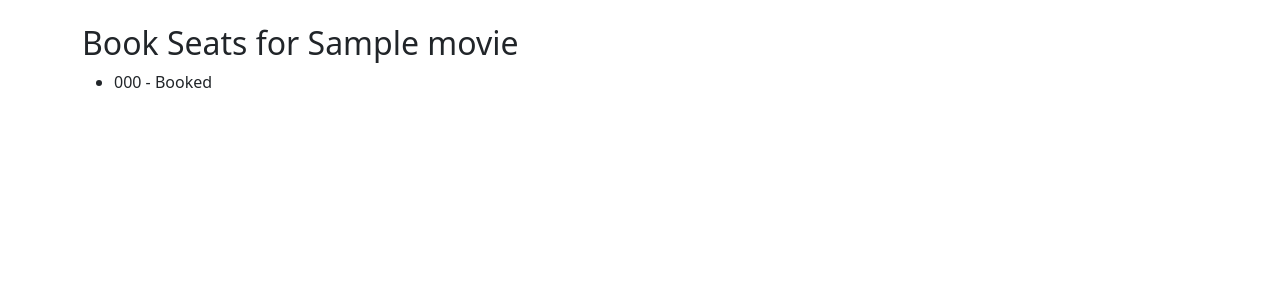
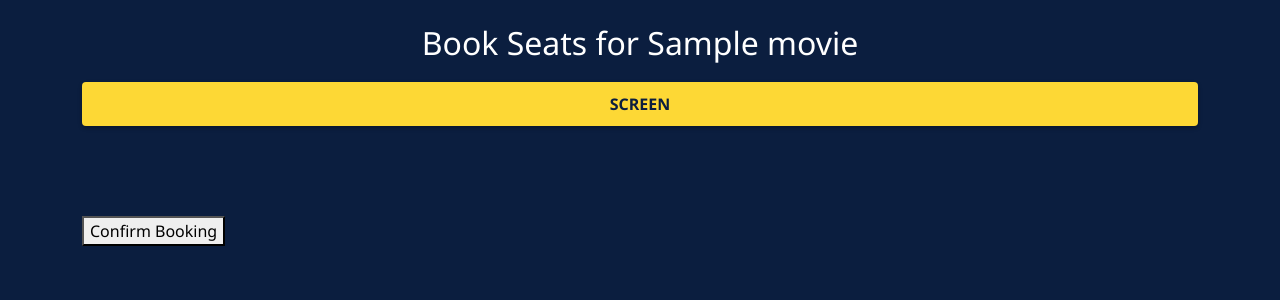
Before and after one commit to owenkalb/cs4300, a Django app: page /book/1/ in a window 1280 px wide. Shown: the top 300 px of the page. Run offline with Django 4.2, Linux system fonts and the light colour scheme; tables that the repository leaves empty hold one stand-in row (values such as "Sample post").

Commit message:
format updates

```diff
--- /dev/null
+++ b/homework2/movie_theater_booking/bookings/forms.py
@@ -0,0 +1,9 @@
+# bookings/forms.py
+
+from django import forms
+from .models import Booking
+
+class BookingForm(forms.ModelForm):
+    class Meta:
+        model = Booking
+        fields = ['seat']
--- a/homework2/movie_theater_booking/bookings/templates/bookings/seat_booking.html
+++ b/homework2/movie_theater_booking/bookings/templates/bookings/seat_booking.html
@@ -1,12 +1,105 @@
+<!-- bookings/templates/bookings/seat_booking.html -->
+
 {% extends 'bookings/base.html' %}
 
 {% block title %}Book Seats{% endblock %}
 
 {% block content %}
+<style>
+  body {
+    background-color: #0b1e3f;
+    color: white;
+    font-family: 'Segoe UI', sans-serif;
+  }
+
+  .screen {
+    background-color: #fdd835;
+    color: #0b1e3f;
+    text-align: center;
+    padding: 10px;
+    margin-bottom: 30px;
+    font-weight: bold;
+    border-radius: 4px;
+    box-shadow: 0 2px 4px rgba(0,0,0,0.3);
+  }
+
+  .seat-row {
+    display: flex;
+    justify-content: center;
+    gap: 12px;
+    margin-bottom: 20px;
+  }
+
+  .seat {
+    width: 60px;
+    height: 60px;
+    background-color: #ff6f00;
+    color: white;
+    border-radius: 6px;
+    text-align: center;
+    line-height: 60px;
+    font-weight: bold;
+    cursor: pointer;
+    transition: transform 0.2s ease, background-color 0.2s ease;
+  }
+
+  .seat:hover {
+    background-color: #ffa726;
+    transform: scale(1.05);
+  }
+
+  .seat.booked {
+    background-color: #616161;
+    cursor: not-allowed;
+    opacity: 0.6;
+  }
+
+  h2 {
+    text-align: center;
+    margin-bottom: 20px;
+  }
+</style>
+
 <h2>Book Seats for {{ movie.title }}</h2>
-<ul>
-  {% for seat in seats %}
-    <li>{{ seat.seat_number }} - {% if seat.is_booked %}Booked{% else %}Available{% endif %}</li>
-  {% endfor %}
-</ul>
+<div class="screen">SCREEN</div>
+
+<form method="post">
+  {% csrf_token %}
+
+  <div class="seat-row">
+    {% for seat in seats %}
+      {% if seat.seat_number|slice:":1" == "A" %}
+        <label>
+          <input type="radio" name="seat" value="{{ seat.id }}" {% if seat.is_booked %}disabled{% endif %}>
+          <div class="seat {% if seat.is_booked %}booked{% endif %}">{{ seat.seat_number }}</div>
+        </label>
+      {% endif %}
+    {% endfor %}
+  </div>
+
+  <div class="seat-row">
+    {% for seat in seats %}
+      {% if seat.seat_number|slice:":1" == "B" %}
+        <label>
+          <input type="radio" name="seat" value="{{ seat.id }}" {% if seat.is_booked %}disabled{% endif %}>
+          <div class="seat {% if seat.is_booked %}booked{% endif %}">{{ seat.seat_number }}</div>
+        </label>
+      {% endif %}
+    {% endfor %}
+  </div>
+
+  <div class="seat-row">
+    {% for seat in seats %}
+      {% if seat.seat_number|slice:":1" == "C" %}
+        <label>
+          <input type="radio" name="seat" value="{{ seat.id }}" {% if seat.is_booked %}disabled{% endif %}>
+          <div class="seat {% if seat.is_booked %}booked{% endif %}">{{ seat.seat_number }}</div>
+        </label>
+      {% endif %}
+    {% endfor %}
+  </div>
+
+  <button type="submit" class="book-btn">Confirm Booking</button>
+</form>
+
 {% endblock %}
--- a/homework2/movie_theater_booking/bookings/urls.py
+++ b/homework2/movie_theater_booking/bookings/urls.py
@@ -5,7 +5,8 @@
     SeatViewSet,
     BookingViewSet,
     movie_list_view,
-    book_seat_view
+    book_seat_view,
+    booking_history_view
 )
 
 router = DefaultRouter()
@@ -16,5 +17,6 @@
 urlpatterns = [
     path('', movie_list_view, name='movie_list'),
     path('book/<int:movie_id>/', book_seat_view, name='book_seat'),
+    path('history/', booking_history_view, name='booking_history'),
     path('api/', include(router.urls)),
 ]
--- a/homework2/movie_theater_booking/bookings/views.py
+++ b/homework2/movie_theater_booking/bookings/views.py
@@ -1,9 +1,9 @@
-# bookings/views.py
-
 from django.shortcuts import render, get_object_or_404
 from rest_framework import viewsets
 from .models import Movie, Seat, Booking
 from .serializers import MovieSerializer, SeatSerializer, BookingSerializer
+from .forms import BookingForm
+from django.utils import timezone
 
 class MovieViewSet(viewsets.ModelViewSet):
     queryset = Movie.objects.all()
@@ -28,3 +28,37 @@
         'movie': movie,
         'seats': seats
     })
+
+def booking_history_view(request):
+    bookings = Booking.objects.select_related('movie', 'seat').order_by('-booking_date')
+    return render(request, 'bookings/booking_history.html', {
+        'bookings': bookings
+    })
+
+
+def book_seat_view(request, movie_id):
+    movie = get_object_or_404(Movie, id=movie_id)
+    seats = Seat.objects.filter(movie=movie)
+    form = BookingForm()
+
+    if request.method == 'POST':
+        form = BookingForm(request.POST)
+        if form.is_valid():
+            seat = form.cleaned_data['seat']
+            if seat.is_booked:
+                form.add_error('seat', 'This seat is already booked.')
+            else:
+                Booking.objects.create(
+                    movie=movie,
+                    seat=seat,
+                    booking_date=timezone.now()
+                )
+                seat.is_booked = True
+                seat.save()
+                return redirect('booking_history')
+
+    return render(request, 'bookings/seat_booking.html', {
+        'movie': movie,
+        'seats': seats,
+        'form': form
+    })
```
Also changed, not shown: homework2/movie_theater_booking/bookings/templates/bookings/booking_history.html (+58 -3 lines), homework2/movie_theater_booking/bookings/templates/bookings/movie_list.html (+83 -11 lines).
